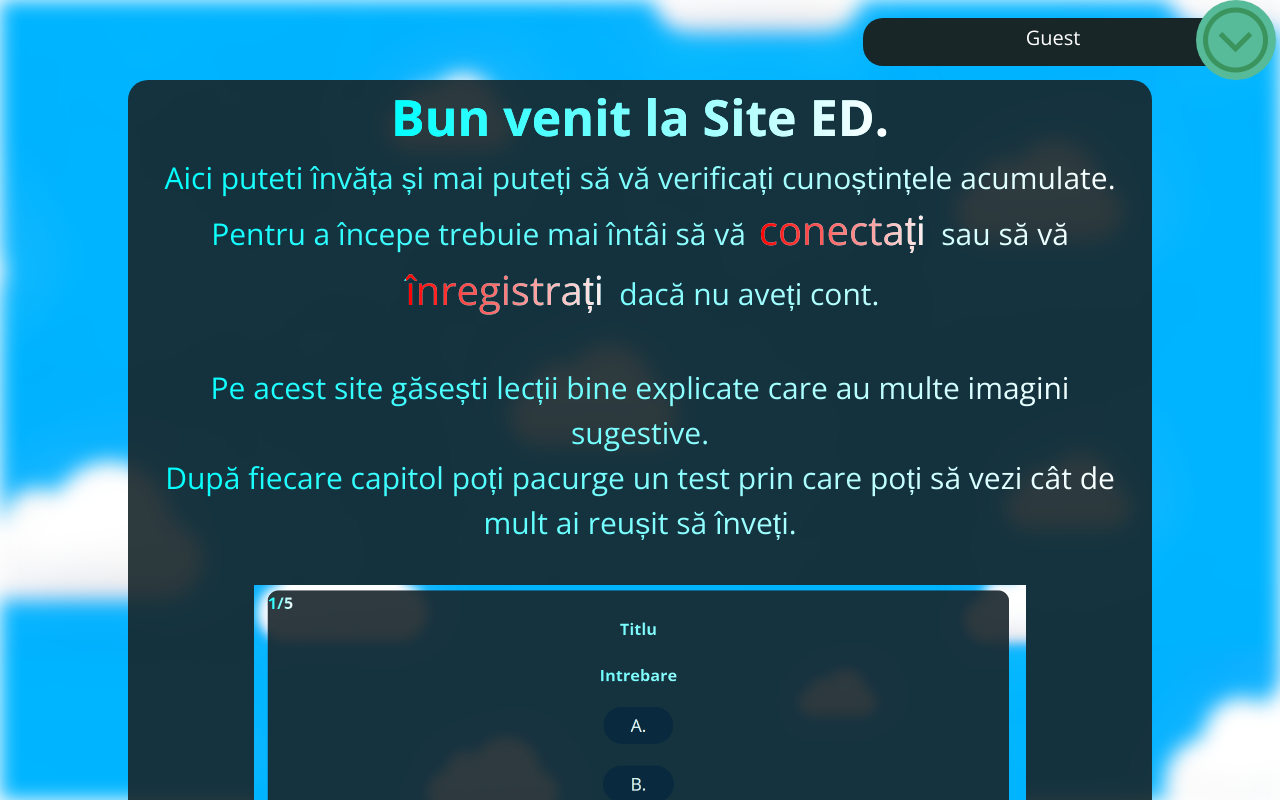
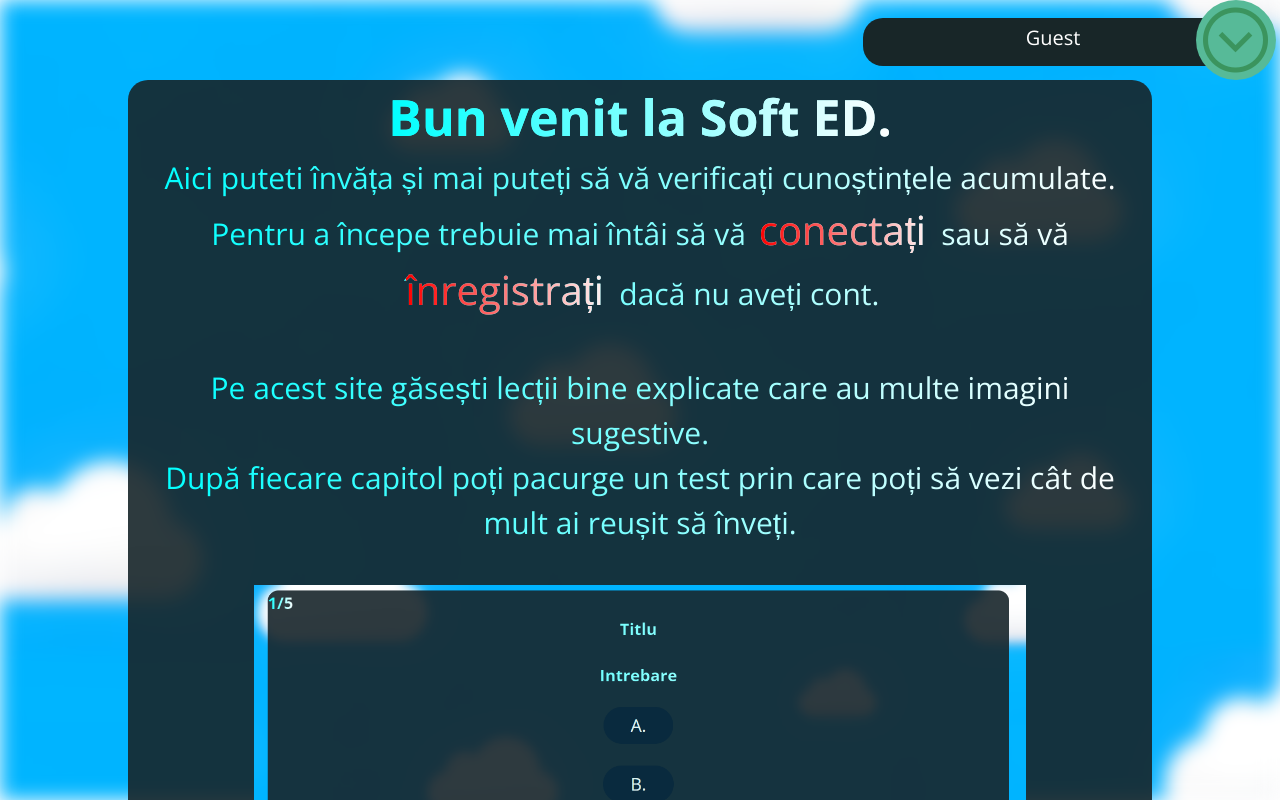
Before and after one commit to FilipINFINIT/Infoeducatie-Iulie-2022, a PHP site: page / in a window 1280 px wide. Run offline with PHP 8.4, Linux system fonts and the light colour scheme; data that the repository does not hold is empty.

Commit message:
Add files via upload

```diff
--- a/index.php
+++ b/index.php
@@ -256,29 +256,12 @@
 
                         </li>
 
-                        <li class="liu">
-
-
-
-                            <a href="https://pnrtscr.com/r2k3fw">
-
-
-
-                                Ai grijă
-
-
-
-                            </a>
-
-
-
-                        </li>
 
                         <li class="liu" id="logout">
 
                             <a href="logout.php">
 
-                                Acasă, haideeeeee
+                                Deconectează-te
 
                             </a>
 
@@ -308,7 +291,7 @@
 
                         case 0:
 
-                            echo("<span class='titlu1'>Bun venit la Site ED.</span>");
+                            echo("<span class='titlu1'>Bun venit la Soft ED.</span>");
 
                             echo("<br>");
 
@@ -516,7 +499,7 @@
 
             <p class="text1">
 
-                Site-ul a fost creat de 2 elevi:
+                Soft-ul a fost creat de 2 elevi:
 
             </p>
 
```
